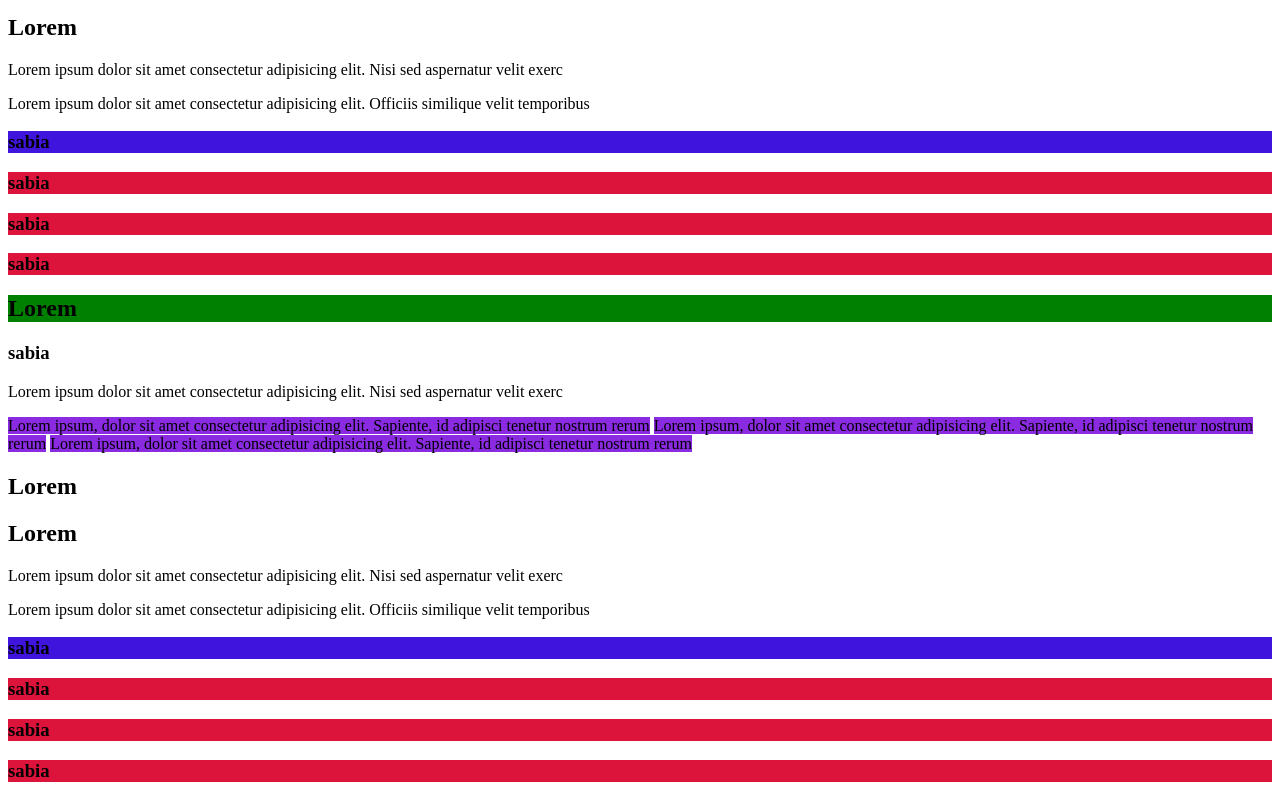
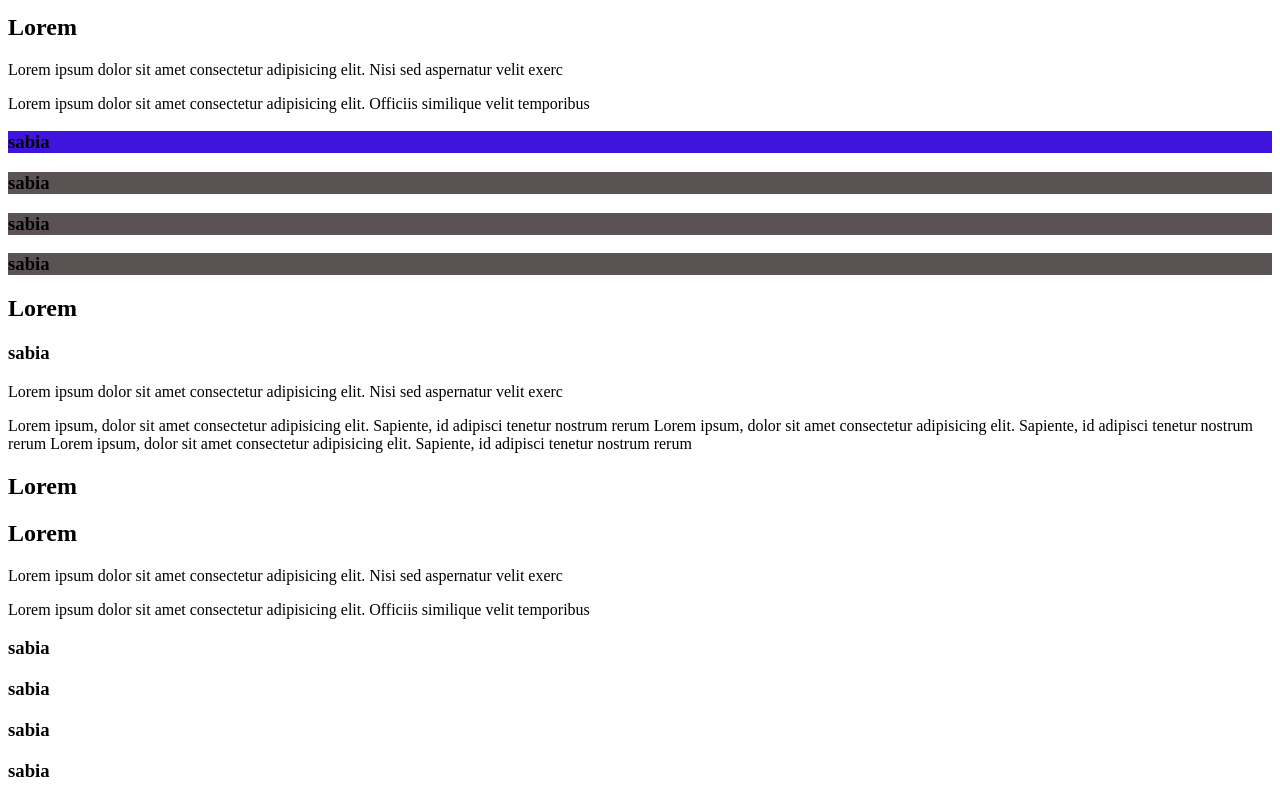
Before and after one commit to AnadyCdeMesquita/Curso-HTML-CSS-PROF.-OTAVIO-MIRANDA, a plain HTML site: page seletores.html in a window 1280 px wide. Shown: the part 706-1506 px from the top of the page. Drawn offline with Linux system fonts and the light colour scheme.

Commit message:
atributos

```diff
--- a/CSS/seletores.css
+++ b/CSS/seletores.css
@@ -21,15 +21,14 @@
 }
 
 .teste1 p~h3{
-    background-color: crimson;
+    background-color: rgb(91, 82, 84);
 }
 
 .teste1 p+h3{
     background-color: rgb(63, 20, 220);
 }
 
-[meu-atributo="valor"]{
-    background-color: green;
-
+[meu-atributo|="valor-one"] {
+        background-color: aqua;
 
 }
--- a/seletores.html
+++ b/seletores.html
@@ -53,9 +53,10 @@
 </div>
 </section>
 
-<section> <!--SELETORES COM ATRIBUTOS, ABRE-SE COLCHETE-->
-    <div= class="teste1">
-    <h1 class="papis" meu-atributo="valor">Lorem</h1>
+<section> <!--SELETORES COM ATRIBUTOS, ABRE-SE COLCHETE
+[meu atributo~="valor1"]-->
+    <div>
+    <h1 class="heading" meu-atributo="valor-one valor-two valor-three">Lorem</h1>
     <h3>sabia</h3>
     <p>Lorem ipsum dolor sit amet consectetur adipisicing elit. Nisi sed aspernatur velit exerc</p>
     <span>Lorem ipsum, dolor sit amet consectetur adipisicing elit. Sapiente, id adipisci tenetur nostrum rerum</span>
@@ -71,5 +72,6 @@
     <h3>sabia</h3>
 </div>
 </section>
+
 </body>
 </html>
```
